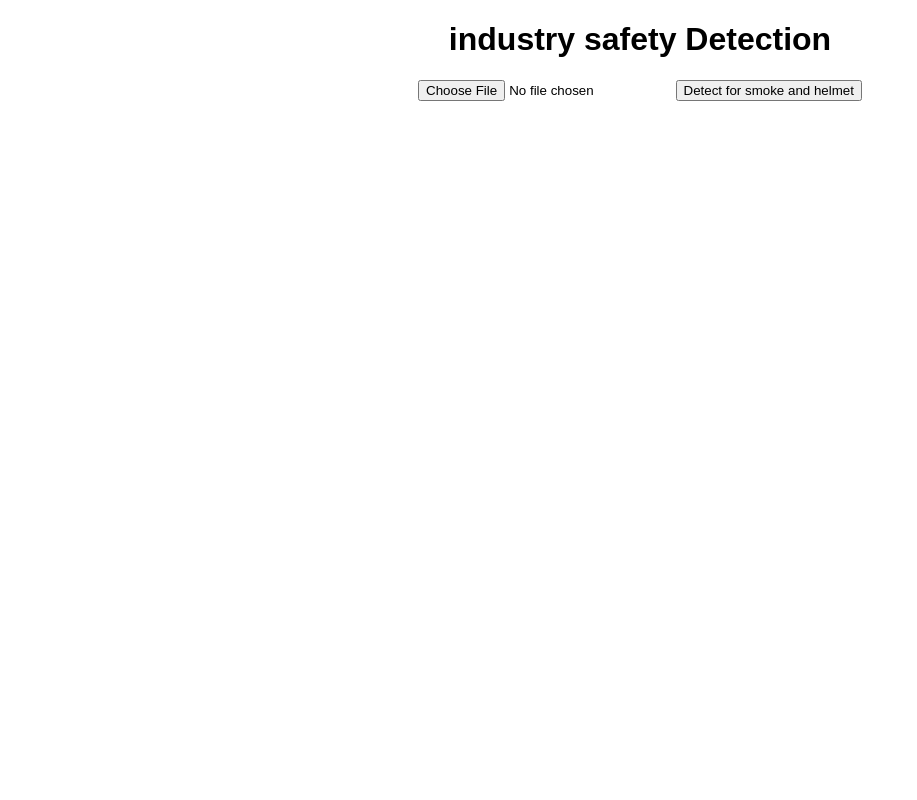
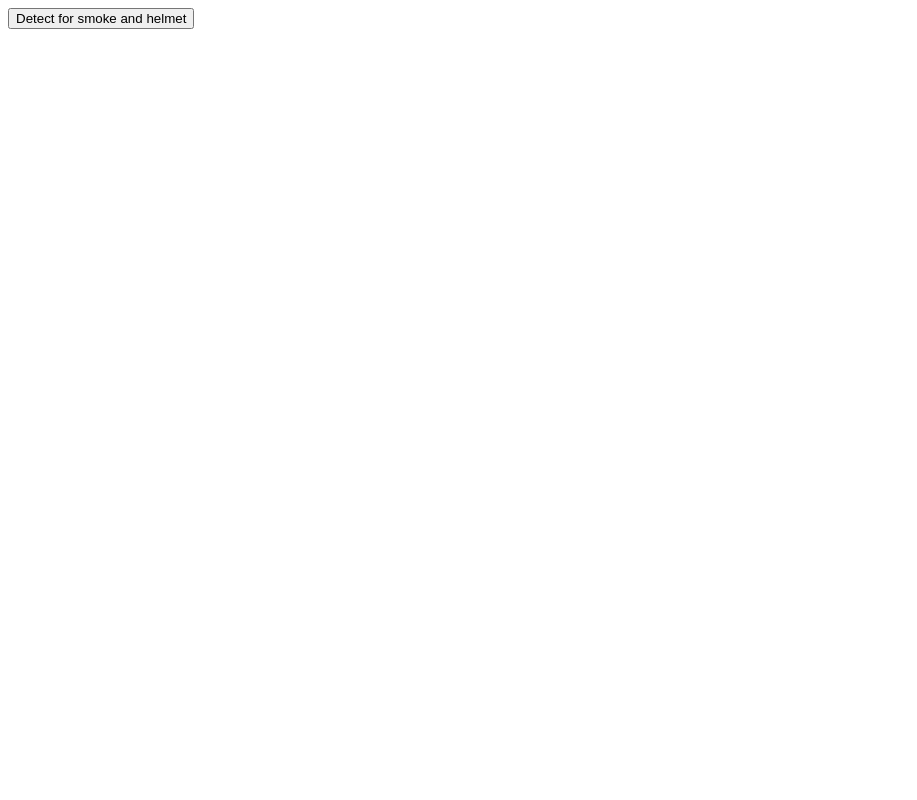
Before and after one commit to FlivoAi/Safety-model, a Flask app: page / in a window 1280 px wide. Shown: the whole page, without its empty margins (0-917 px from the left). Run offline with Flask 3, Linux system fonts and the light colour scheme; some libraries are stand-ins or nearby versions.

Commit message:
Update index.html

```diff
--- a/template/index.html
+++ b/template/index.html
@@ -1,34 +1,3 @@
-<!DOCTYPE html>
-<html lang="en">
-<head>
-    <meta charset="UTF-8">
-    <meta name="viewport" content="width=device-width, initial-scale=1.0">
-    <title>industry safety Detection</title>
-    <style>
-        body {
-            font-family: Arial, sans-serif;
-            margin: 20px;
-        }
-
-        h1 {
-            text-align: center;
-        }
-
-        form {
-            text-align: center;
-            margin-bottom: 20px;
-        }
-
-        #result {
-            margin-top: 20px;
-            text-align: center;
-        }
-    </style>
-</head>
-<body>
-    <h1>industry safety Detection</h1>
-    <form id="image-form" enctype="multipart/form-data">
-        <input type="file" name="image" accept="image/*" required>
         <button type="submit">Detect for smoke and helmet</button>
     </form>
     <div id="result"></div>
```
